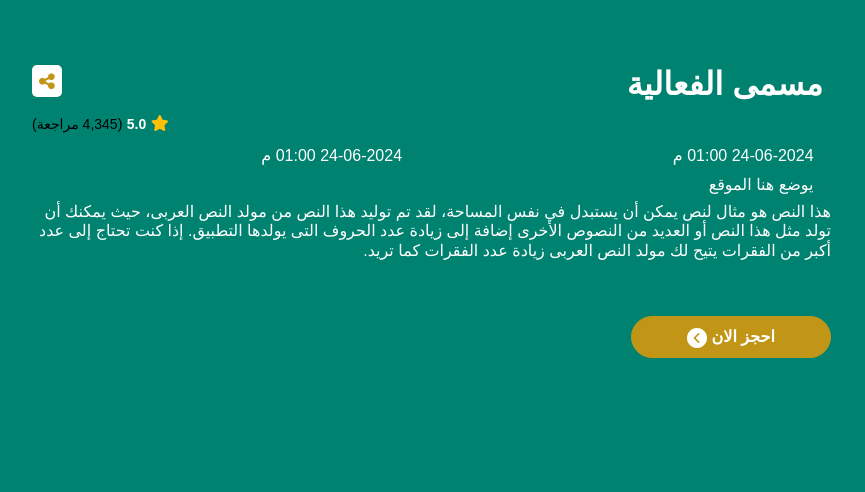
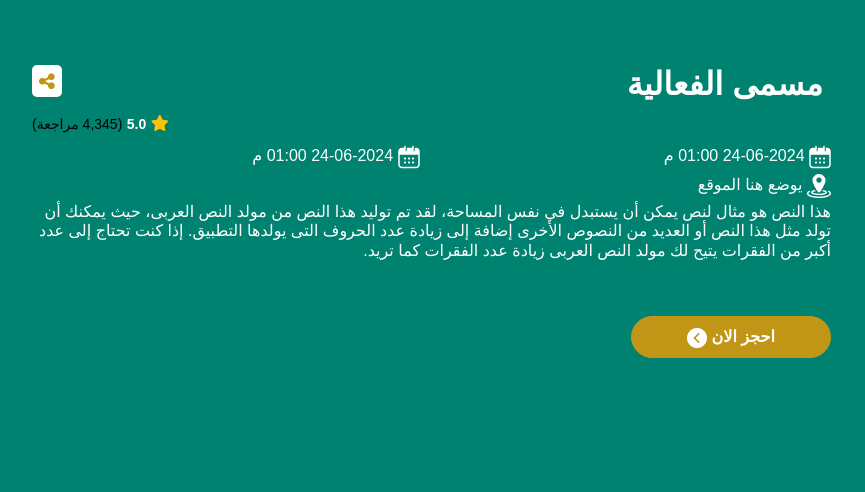
Before and after one commit to nourjoudajouda/gita, a plain HTML site: page event-details.html in a window 1280 px wide. Shown: the part 890-1382 px from the top of the page, without its empty margins (351-1216 px from the left). Drawn offline with nearby package versions, Linux system fonts and the light colour scheme; a web font is replaced by a local one.

Commit message:
final_updates

```diff
--- a/event-details.html
+++ b/event-details.html
@@ -158,18 +158,18 @@
                   </div>
                   <div class="row">
                     <div class="col-lg-6 col-6" style="display: ruby;">
-                      <img src="images/activiies/date.png"
+                      <img src="images/event/event-date.png"
                         loading="location">
                       <h6 class="text-white">24-06-2024 01:00 م</h6>
                     </div>
                     <div class="col-lg-6 col-6" style="display: ruby;">
-                      <img src="images/activiies/date.png"
+                      <img src="images/event/event-date.png"
                         loading="location">
                       <h6 class="text-white">24-06-2024 01:00 م</h6>
                     </div>
                   </div>
                   <div class="col-12" style="display: ruby;">
-                    <img src="images/activiies/location.png"
+                    <img src="images/event/svgexport-21 1.png"
                       loading="location">
                     <h6 class="text-white">يوضع هنا الموقع</h6>
                   </div>
```
Also changed, not shown: images/event/event-date.png (added), images/event/svgexport-21 1.png (added).
